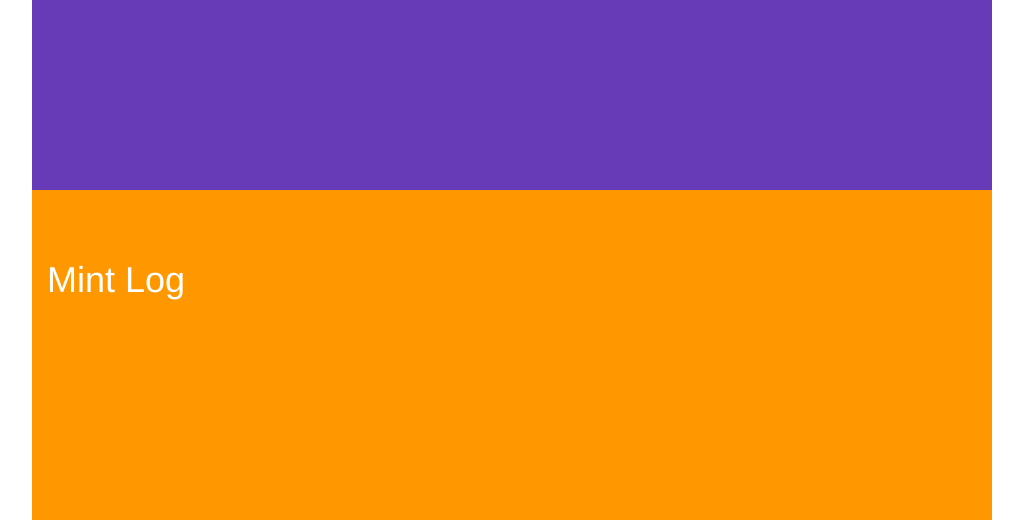
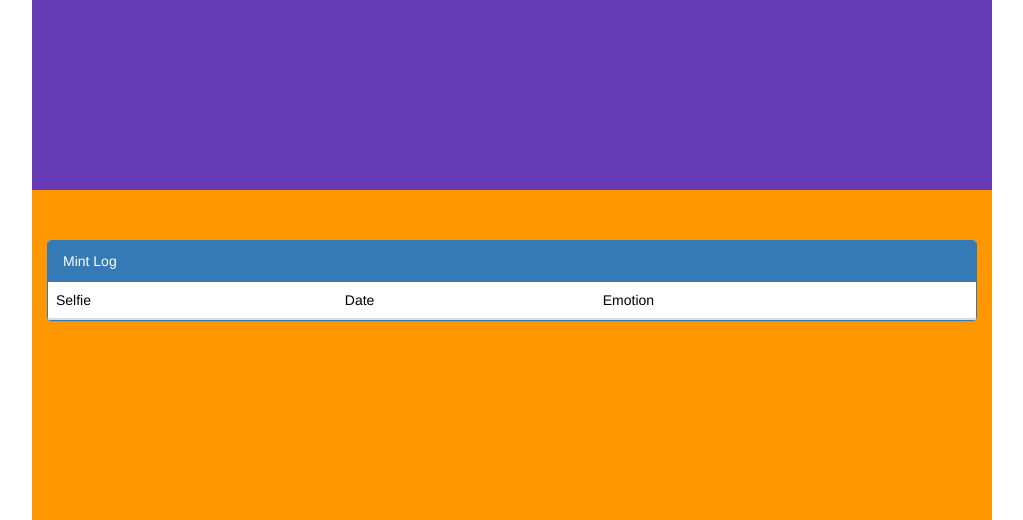
Before and after one commit to ceejayvarias/emoMint, a PHP site: page / in a window 1280 px wide; the page is wider, and only the part inside the window is pictured. Shown: the part 1810-2330 px from the top of that part, without its empty margins (128-1151 px from the left). Run offline with PHP 8.4, Linux system fonts and the light colour scheme; lists and menus that the app fills with data are empty; some libraries are stand-ins or nearby versions.

Commit message:
fixed style, face, firebase and index

```diff
--- a/assets/css/style.css
+++ b/assets/css/style.css
@@ -76,3 +76,7 @@ body {
     min-height: 20px;
     padding-left: 40px;
   }
+
+  .table {
+    color: black;
+  }
--- a/assets/face/face.js
+++ b/assets/face/face.js
@@ -15,7 +15,7 @@ var imageURL; //URL stored into varaible
 var ospry = new Ospry('pk-test-r5dsrmo3nign9vbx8i8nmoyz');
 
 var onUpload = function(err, metadata) {
-	imageURL = "'" + metadata.url + "'";
+	imageURL = metadata.url;
 	ospry.get({
 		url: metadata.url,
 		maxHeight: 200,
@@ -72,7 +72,7 @@ function storeFace (arr) {
 	database.ref().push({
 		emotion: emotion,
 		date: $.now(),
-		check: 'bad'
+		image: imageURL
 	})
 	console.log(emotion);
 	console.log(arr.smiling.value);
--- a/assets/js/firebase.js
+++ b/assets/js/firebase.js
@@ -3,12 +3,50 @@ var database = firebase.database();
 
 database.ref().on('child_added', function(snapshot){
 	console.log(snapshot.val().emotion);
-	database.ref().update({
-		'check': 'good'
-	})
 	var date = snapshot.val().date; //must convert later
 	var emotion = snapshot.val().emotion;
 	var movie = snapshot.val().movie;
-	var music = snapshot.val().music;
+	var music = snapshot.val().albums;
+	var image = snapshot.val().image;
+	console.log(music);
 
+	// var d = $('<div>');
+	var i = $('<img>');
+	var row = $('<tr>');
+	i.attr('src', image);
+	i.css('width', 50);
+	row.attr('data-date', date);
+	row.attr('data-movie', movie); //fix later
+	row.attr('data-music1', music.album1);
+	row.attr('data-music2', music.album2);
+	row.attr('data-music3', music.album3);
+	row.attr('data-image', image);
+	row.attr('data-emotion', emotion);
+	row.addClass('log');
+	// row.append(i);
+
+	var tdImage = $('<td>');
+	tdImage.append(i);
+	var tdDate = $('<td>');
+	tdDate.text(date);
+	var tdEmotion = $('<td>');
+	tdEmotion.text(emotion);
+	row.append(tdImage);
+	row.append(tdDate);
+	row.append(tdEmotion);
+	$('#table-body').append(row);
 });
+
+$(document).on('click', '.log', function(){
+	console.log(this);
+	var i = $('<img>');
+	i.css('width', 200);
+	i.attr('src', $(this).data('image'));
+	$('#mintOfTheDay').append(i);
+	i.attr('src', $(this).data('music1'));
+	$('#mintOfTheDay').append(i);
+	i.attr('src', $(this).data('music2'));
+	$('#mintOfTheDay').append(i);
+	i.attr('src', $(this).data('music3'));
+	$('#mintOfTheDay').append(i);
+})
--- a/index.html
+++ b/index.html
@@ -100,7 +100,21 @@
 
 <!-- Mint Log -->
 <div id="mintLog" class="container-fluid">
-  <h1> Mint Log </h1>
+  <div class="panel panel-primary">
+  	<div class="panel-heading">Mint Log</div>
+  	<table class="table">
+	  	<thead>
+	  		<tr>
+	  			<th>Selfie</th>
+	  			<th>Date</th>
+	  			<th>Emotion</th>
+	  		</tr>
+	  	</thead>
+	  	<tbody id="table-body">
+
+	  	</tbody>
+  	</table>
+  </div>
 
 </div>
 
```
